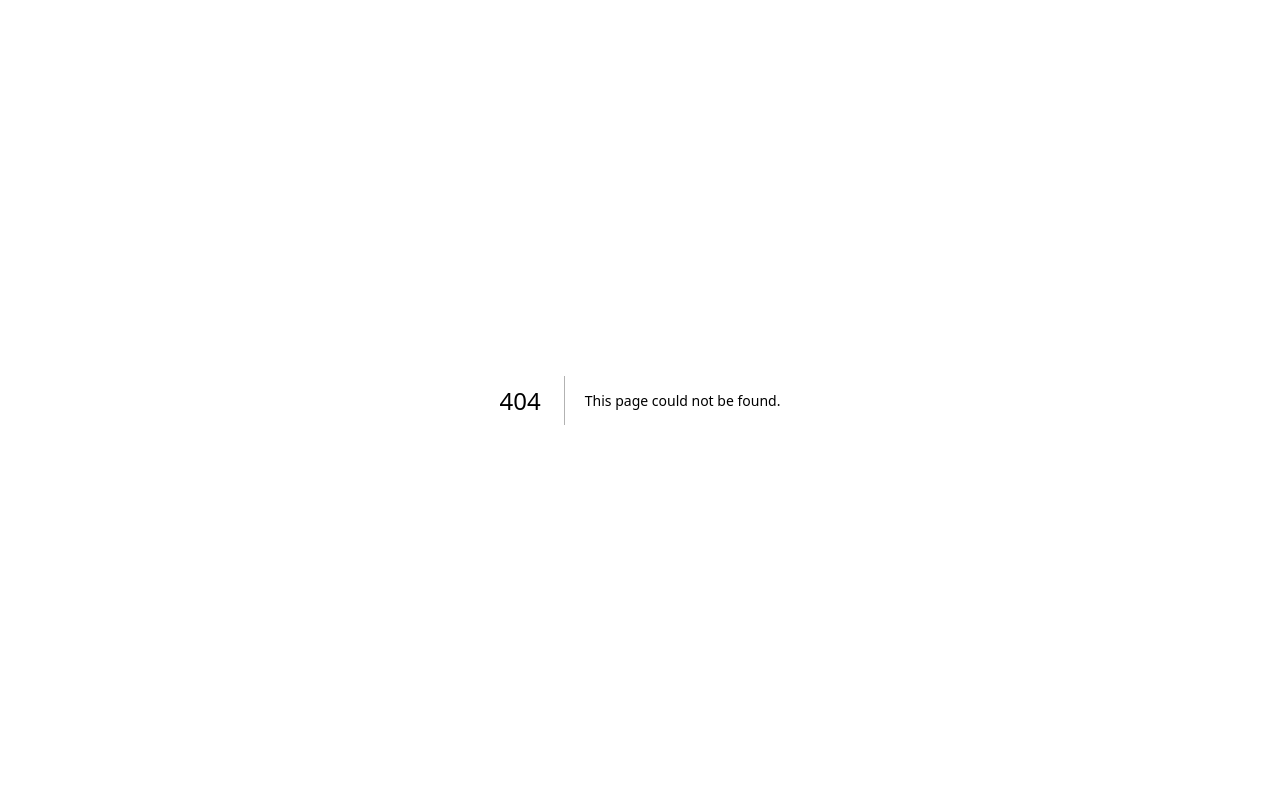
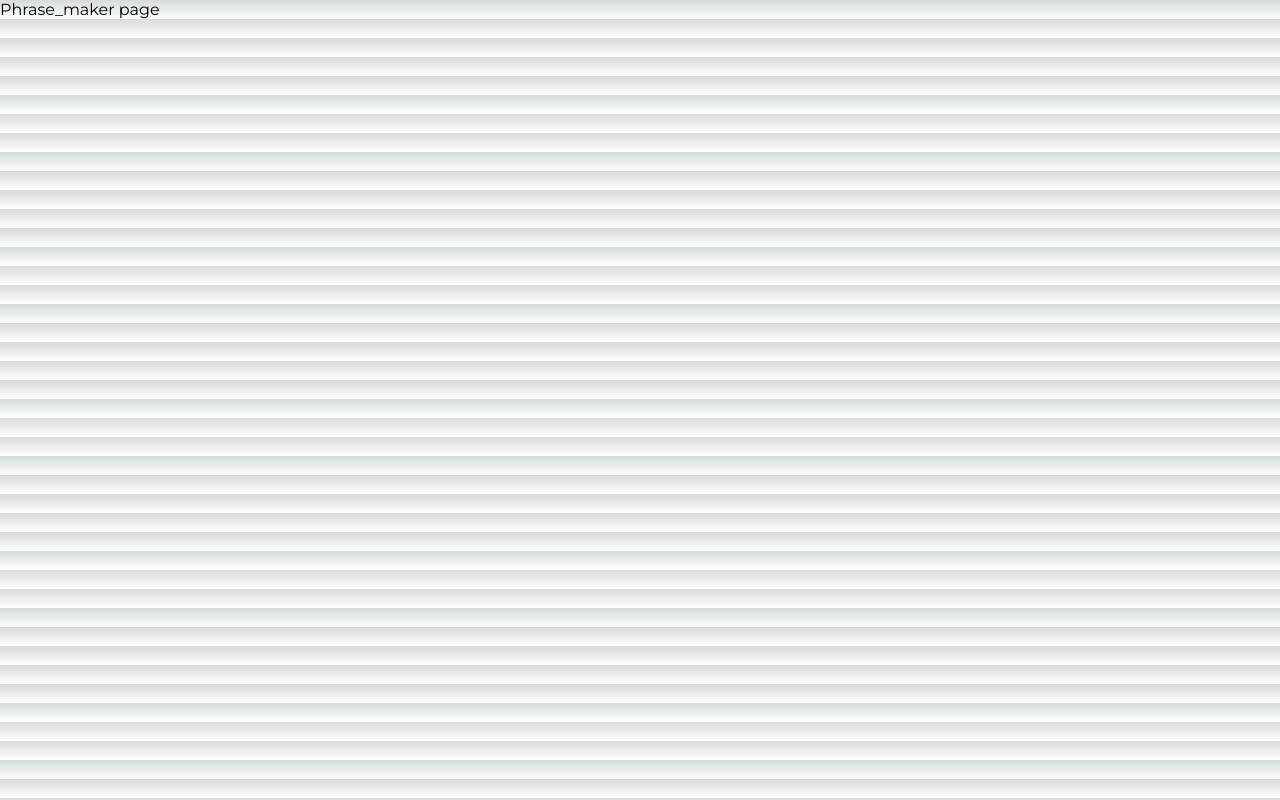
Before and after one commit to LarzlRael/braillease, a Next.js app: page /phrase_maker_page in a window 1280 px wide. Before the commit this address had no page. Built offline with nearby package versions, Linux system fonts and the light colour scheme.

Commit message:
adde page

```diff
--- a/src/app/phrase_maker_page/[phrase]/page.tsx
+++ b/src/app/phrase_maker_page/[phrase]/page.tsx
@@ -40,7 +40,7 @@ export async function generateMetadata(
   /* const previousImages = (await parent).openGraph?.images || [] */
 
   return {
-    title: params.phrase+"change this",
+    title: params.phrase,
 
     openGraph: {
       images: [
--- /dev/null
+++ b/src/app/phrase_maker_page/page.tsx
@@ -0,0 +1,7 @@
+import React from 'react'
+
+export default function Phrase_maker() {
+  return (
+    <div>Phrase_maker page</div>
+  )
+}
```
